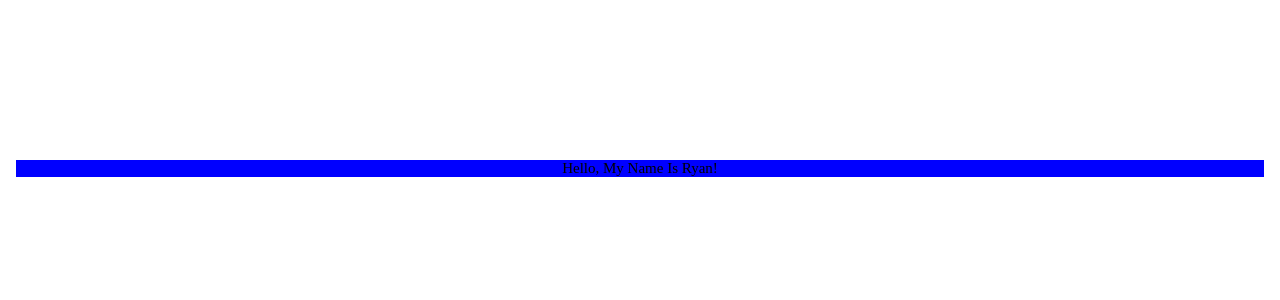
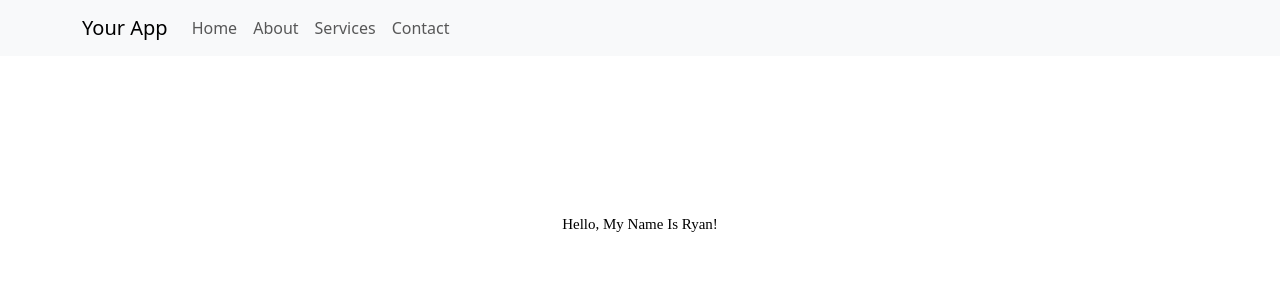
Before and after one commit to chur1/ryan-portfolio, a Next.js app: page / in a window 1280 px wide. Shown: the top 300 px of the page. Built offline with nearby package versions, Linux system fonts and the light colour scheme.

Commit message:
Intial Bootstrap Nav Added

```diff
--- /dev/null
+++ b/src/components/shared/navigation/Navigation.js
@@ -0,0 +1,32 @@
+import React from 'react';
+
+function Navigation() {
+  return (
+    <nav className="navbar navbar-expand-lg navbar-light bg-light">
+      <div className="container">
+        <a className="navbar-brand" href="#">Your App</a>
+        <button className="navbar-toggler" type="button" data-bs-toggle="collapse" data-bs-target="#navbarNav" aria-controls="navbarNav" aria-expanded="false" aria-label="Toggle navigation">
+          <span className="navbar-toggler-icon"></span>
+        </button>
+        <div className="collapse navbar-collapse" id="navbarNav">
+          <ul className="navbar-nav ml-auto">
+            <li className="nav-item">
+              <a className="nav-link" href="#">Home</a>
+            </li>
+            <li className="nav-item">
+              <a className="nav-link" href="#">About</a>
+            </li>
+            <li className="nav-item">
+              <a className="nav-link" href="#">Services</a>
+            </li>
+            <li className="nav-item">
+              <a className="nav-link" href="#">Contact</a>
+            </li>
+          </ul>
+        </div>
+      </div>
+    </nav>
+  );
+}
+
+export default Navigation;
--- a/src/pages/_app.js
+++ b/src/pages/_app.js
@@ -1,4 +1,15 @@
+import 'bootstrap/dist/css/bootstrap.min.css';
+import Navigation from "../components/shared/navigation/Navigation";
+import { Container } from 'react-bootstrap';
+
 
 export default function App({ Component, pageProps }) {
-  return <Component {...pageProps} />
+  return (
+    <>
+      <Navigation />
+      <Container>
+        <Component {...pageProps} />
+      </Container>
+    </>
+  );
 }
--- a/src/pages/index.js
+++ b/src/pages/index.js
@@ -3,12 +3,9 @@
 
 const Index = () => {
   return(
-      <body className={styles['back']}>
         <div className={styles["background"]}>
           <h1 className={styles["firstLine"]}>Hello, My Name Is Ryan!</h1>
         </div>
-
-      </body>
   )
 }
 
--- a/src/styles/index/Index.module.scss
+++ b/src/styles/index/Index.module.scss
@@ -7,5 +7,4 @@
     line-height: normal;
     text-align: center;
     margin-top: 10rem;
-    background-color: blue;
 }
```
Also changed, not shown: package.json (+6 -1 lines), 1 other file (tests, documents, lock files or other folders).
